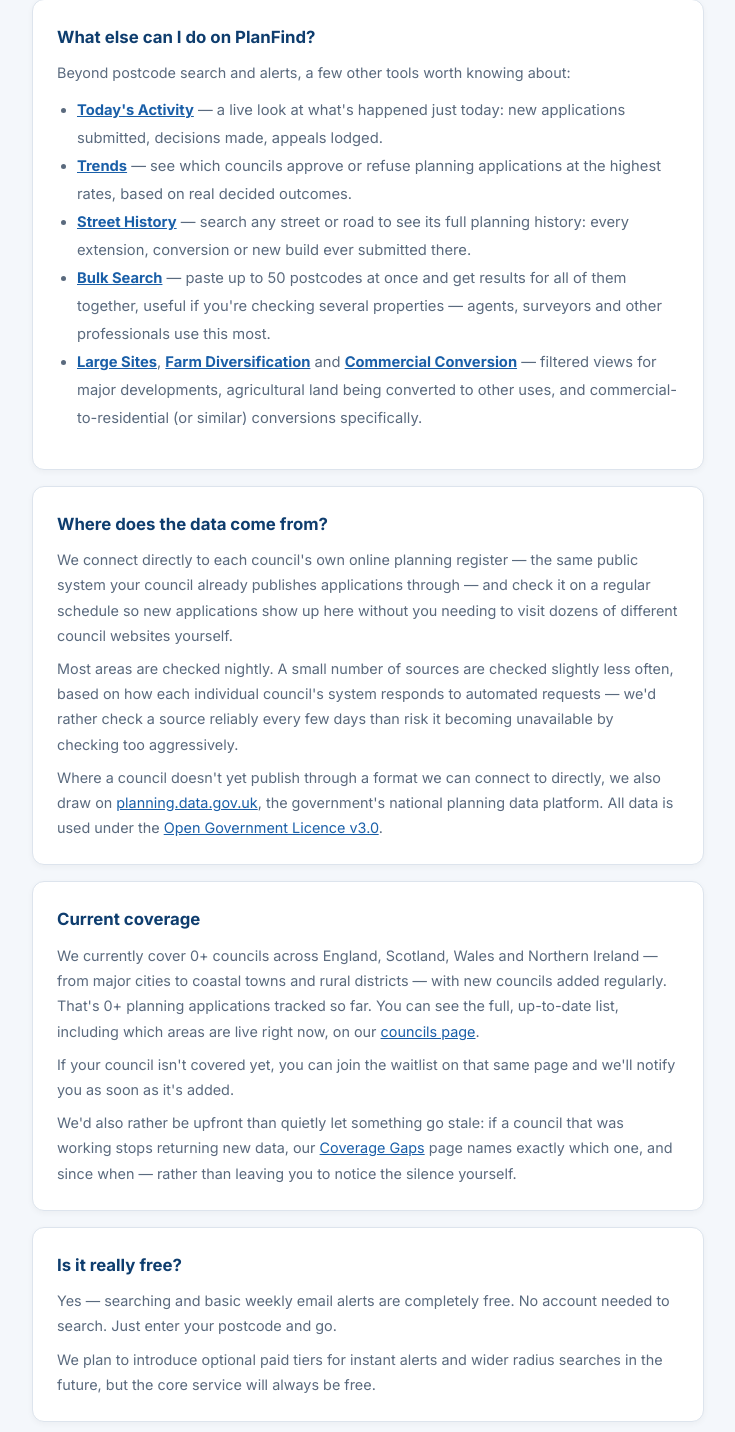
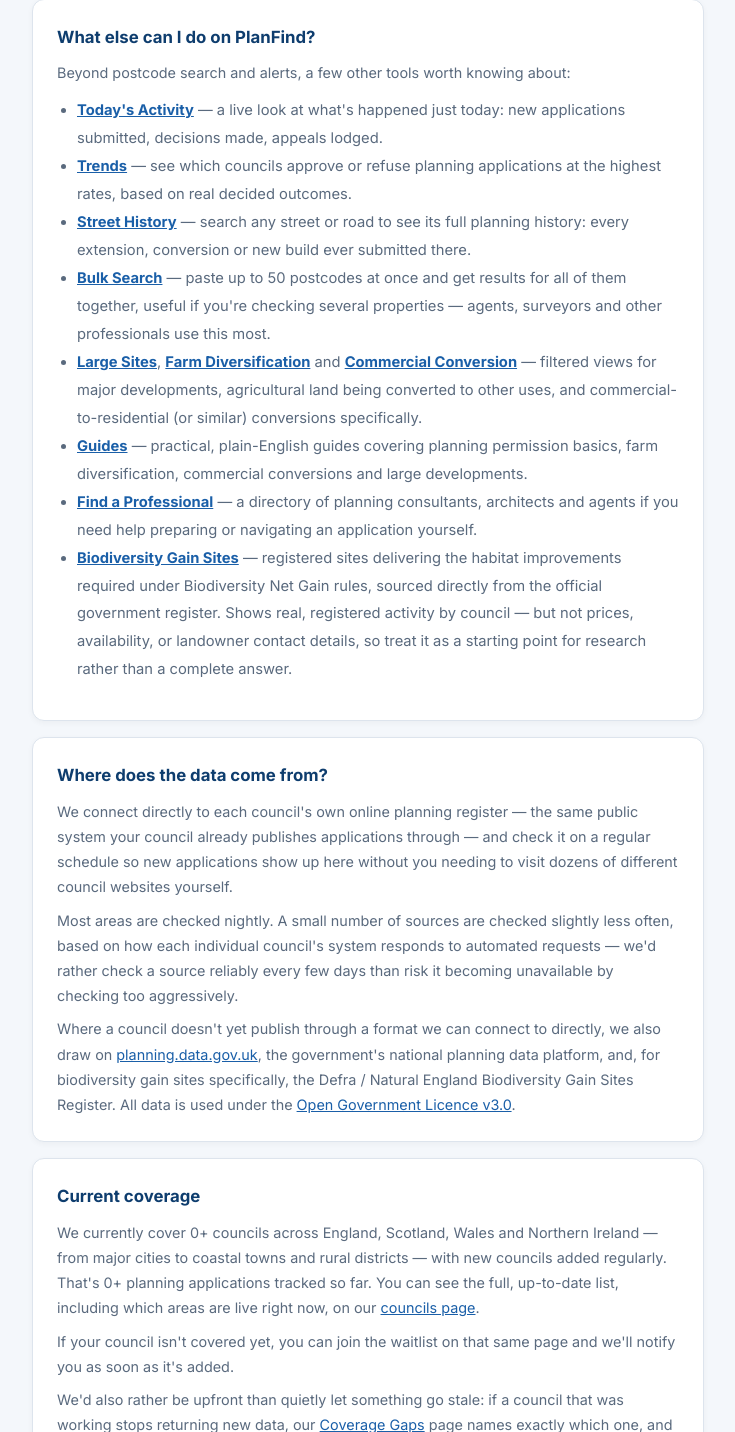
Before and after one commit to wwil83-dot/PlanPing, a Python web app: template app/templates/about.html in a window 1280 px wide. Shown: the part 674-2106 px from the top of the page, without its empty margins (272-1007 px from the left). Run offline with Jinja, Linux system fonts and the light colour scheme; the template is opened without the code that fills it, so the values that code supplies are empty.

Commit message:
Update about.html

```diff
--- a/app/templates/about.html
+++ b/app/templates/about.html
@@ -25,13 +25,16 @@
       <li><strong><a href="/street-history">Street History</a></strong> — search any street or road to see its full planning history: every extension, conversion or new build ever submitted there.</li>
       <li><strong><a href="/bulk-search">Bulk Search</a></strong> — paste up to 50 postcodes at once and get results for all of them together, useful if you're checking several properties — agents, surveyors and other professionals use this most.</li>
       <li><strong><a href="/large-sites">Large Sites</a></strong>, <strong><a href="/farm-diversification">Farm Diversification</a></strong> and <strong><a href="/commercial-conversion">Commercial Conversion</a></strong> — filtered views for major developments, agricultural land being converted to other uses, and commercial-to-residential (or similar) conversions specifically.</li>
+      <li><strong><a href="/guides">Guides</a></strong> — practical, plain-English guides covering planning permission basics, farm diversification, commercial conversions and large developments.</li>
+      <li><strong><a href="/find-a-professional">Find a Professional</a></strong> — a directory of planning consultants, architects and agents if you need help preparing or navigating an application yourself.</li>
+      <li><strong><a href="/biodiversity-gain-sites">Biodiversity Gain Sites</a></strong> — registered sites delivering the habitat improvements required under Biodiversity Net Gain rules, sourced directly from the official government register. Shows real, registered activity by council — but not prices, availability, or landowner contact details, so treat it as a starting point for research rather than a complete answer.</li>
     </ul>
   </div>
   <div class="about-card">
     <h2>Where does the data come from?</h2>
     <p>We connect directly to each council's own online planning register — the same public system your council already publishes applications through — and check it on a regular schedule so new applications show up here without you needing to visit dozens of different council websites yourself.</p>
     <p>Most areas are checked nightly. A small number of sources are checked slightly less often, based on how each individual council's system responds to automated requests — we'd rather check a source reliably every few days than risk it becoming unavailable by checking too aggressively.</p>
-    <p>Where a council doesn't yet publish through a format we can connect to directly, we also draw on <a href="https://www.planning.data.gov.uk" target="_blank" rel="noopener">planning.data.gov.uk</a>, the government's national planning data platform. All data is used under the <a href="https://www.nationalarchives.gov.uk/doc/open-government-licence/version/3/" target="_blank" rel="noopener">Open Government Licence v3.0</a>.</p>
+    <p>Where a council doesn't yet publish through a format we can connect to directly, we also draw on <a href="https://www.planning.data.gov.uk" target="_blank" rel="noopener">planning.data.gov.uk</a>, the government's national planning data platform, and, for biodiversity gain sites specifically, the Defra / Natural England Biodiversity Gain Sites Register. All data is used under the <a href="https://www.nationalarchives.gov.uk/doc/open-government-licence/version/3/" target="_blank" rel="noopener">Open Government Licence v3.0</a>.</p>
   </div>
   <div class="about-card">
     <h2>Current coverage</h2>
```
